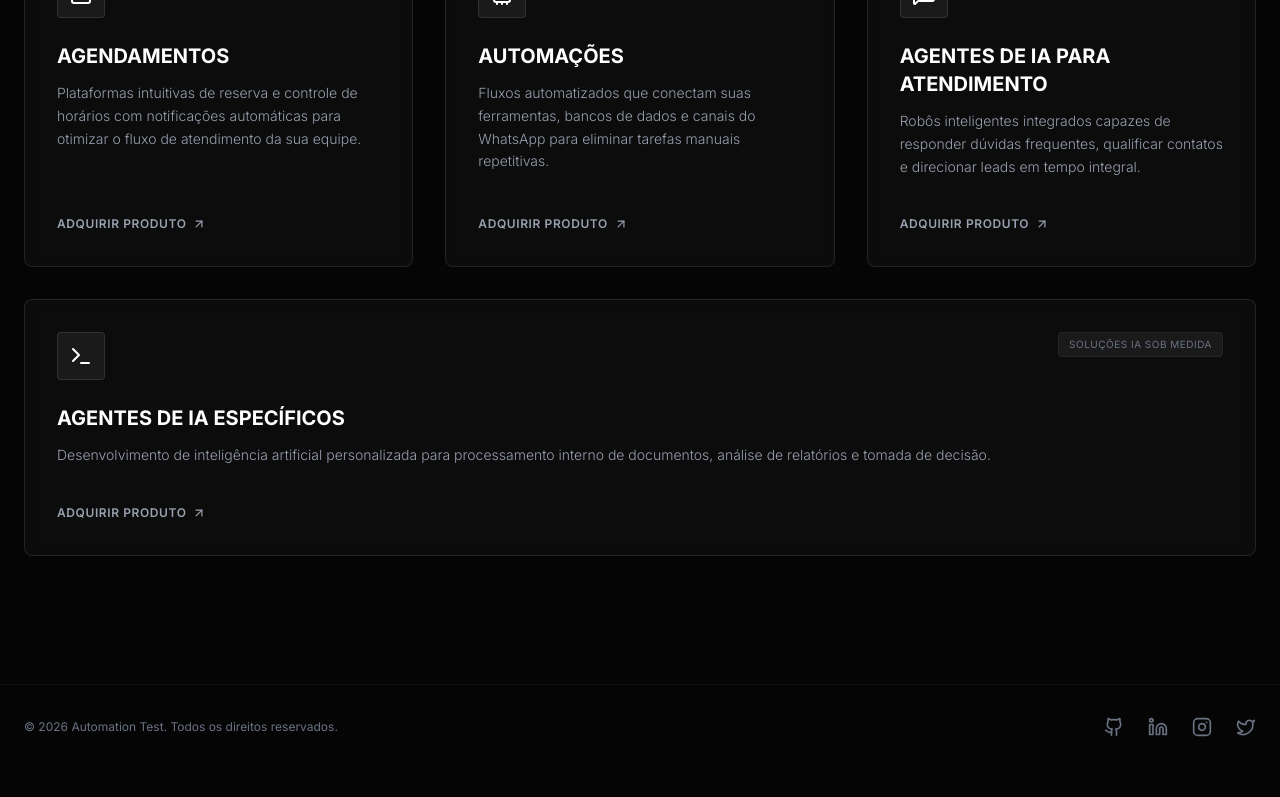
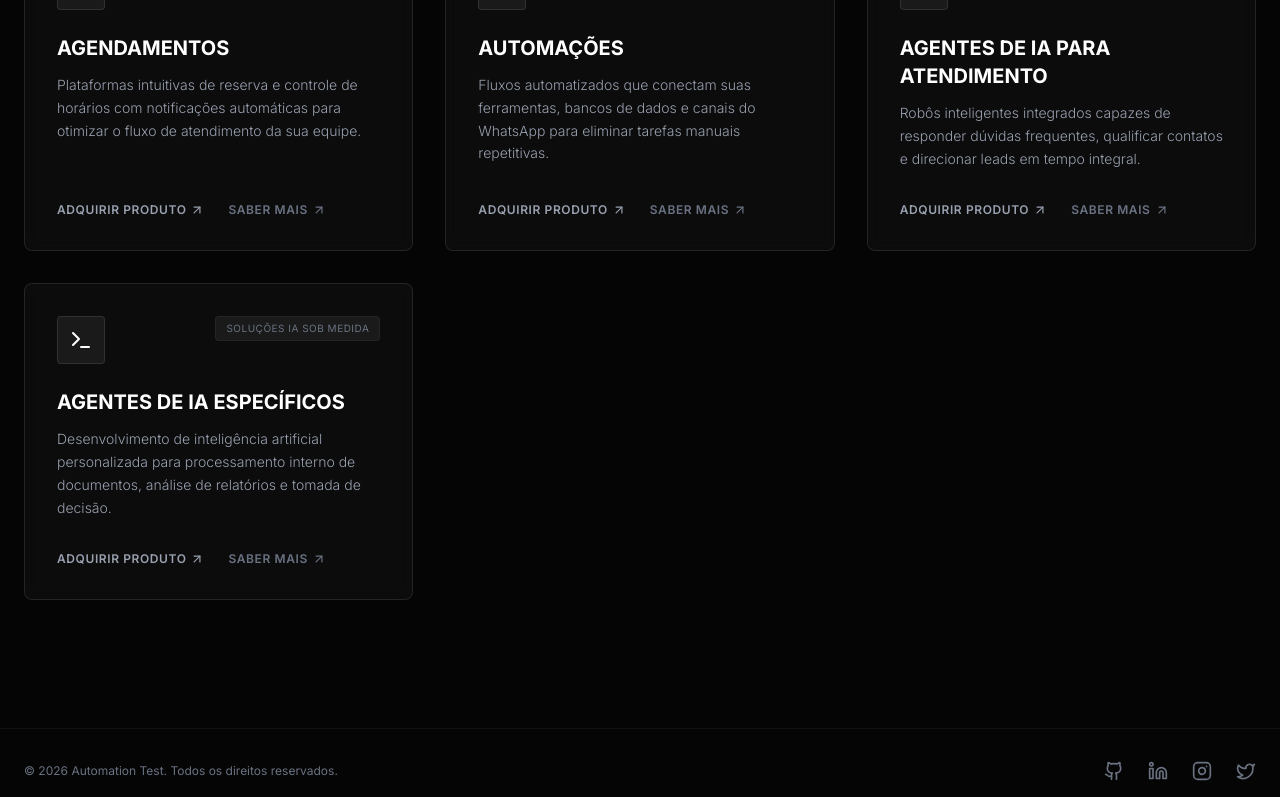
Before and after one commit to wlidemberg/automation-test, a React (Vite) app: page / in a window 1280 px wide. Shown: the part 2438-3235 px from the top of the page. Before the commit the page ends 3207 px from the top, so only its background shows below. Built offline with nearby package versions, Linux system fonts and the light colour scheme.

Commit message:
fix: padroniza tamanho de cards de produtos e adiciona link saber mais no rodape dos cards

```diff
--- a/src/components/ProductsSection.tsx
+++ b/src/components/ProductsSection.tsx
@@ -103,15 +103,11 @@ export default function ProductsSection() {
         >
           {products.map((product, index) => {
             const Icon = product.icon
-            // Let the 7th item span 2 columns on large screens for a Bento Grid balance
-            const isLast = index === products.length - 1
             return (
               <motion.div
                 key={index}
                 variants={cardVariants}
-                className={`group bg-zinc-900/40 border border-white/10 p-8 rounded-lg flex flex-col justify-between hover:border-brand-neon/30 hover:bg-zinc-900/60 hover:-translate-y-2 transition-all duration-300 relative overflow-hidden backdrop-blur-sm ${
-                  isLast ? 'md:col-span-2 lg:col-span-3' : ''
-                }`}
+                className="group bg-zinc-900/40 border border-white/10 p-8 rounded-lg flex flex-col justify-between hover:border-brand-neon/30 hover:bg-zinc-900/60 hover:-translate-y-2 transition-all duration-300 relative overflow-hidden backdrop-blur-sm"
               >
                 {/* Visual card hover light effect */}
                 <div className="absolute inset-0 bg-gradient-to-tr from-brand-neon/[0.015] to-transparent opacity-0 group-hover:opacity-100 transition-opacity duration-300 pointer-events-none" />
@@ -138,13 +134,20 @@ export default function ProductsSection() {
                   </div>
                 </div>
 
-                <div className="pt-8 mt-auto">
+                <div className="pt-8 mt-auto flex flex-wrap gap-x-6 gap-y-2 items-center">
                   <a
                     href="#contato"
-                    className="inline-flex items-center gap-1.5 text-xs uppercase tracking-wider font-semibold text-gray-400 group-hover:text-brand-neon transition-colors duration-300"
+                    className="inline-flex items-center gap-1 text-xs uppercase tracking-wider font-semibold text-gray-400 group-hover:text-brand-neon transition-colors duration-300"
                   >
                     Adquirir Produto
-                    <ArrowUpRight className="w-3.5 h-3.5 group-hover:translate-x-0.5 group-hover:-translate-y-0.5 transition-transform duration-300" />
+                    <ArrowUpRight className="w-3.5 h-3.5" />
+                  </a>
+                  <a
+                    href={`/produtos/${product.title.toLowerCase().replace(/\s+/g, '-')}`}
+                    className="inline-flex items-center gap-1 text-xs uppercase tracking-wider font-semibold text-gray-500 hover:text-white transition-colors duration-300"
+                  >
+                    Saber Mais
+                    <ArrowUpRight className="w-3.5 h-3.5" />
                   </a>
                 </div>
               </motion.div>
```
